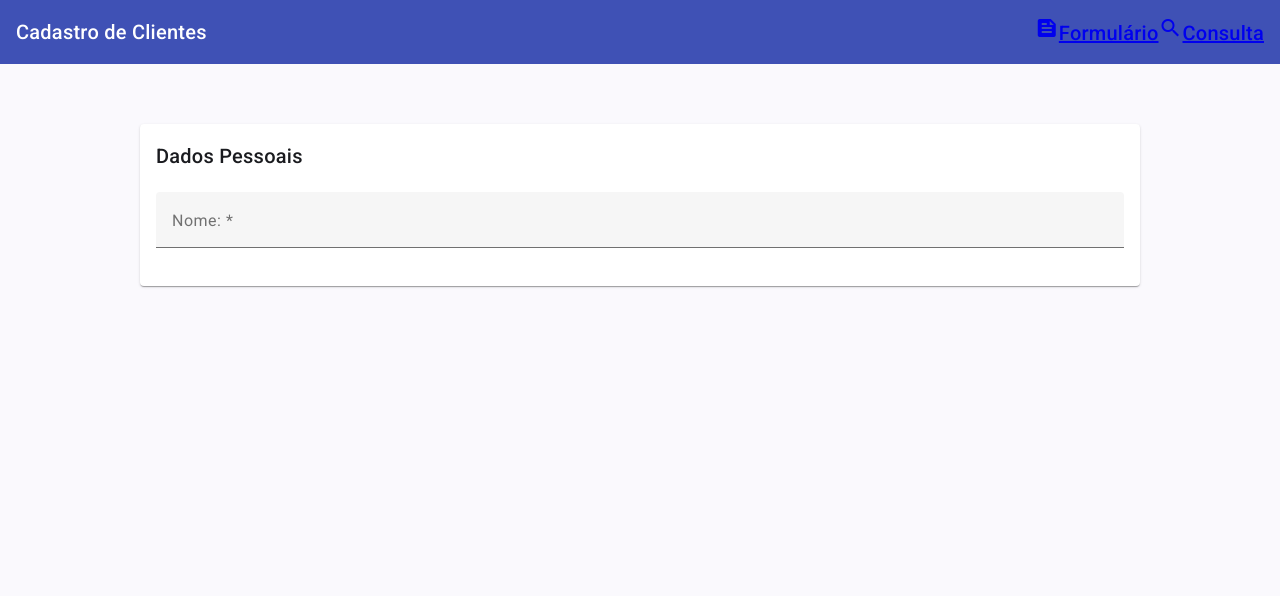
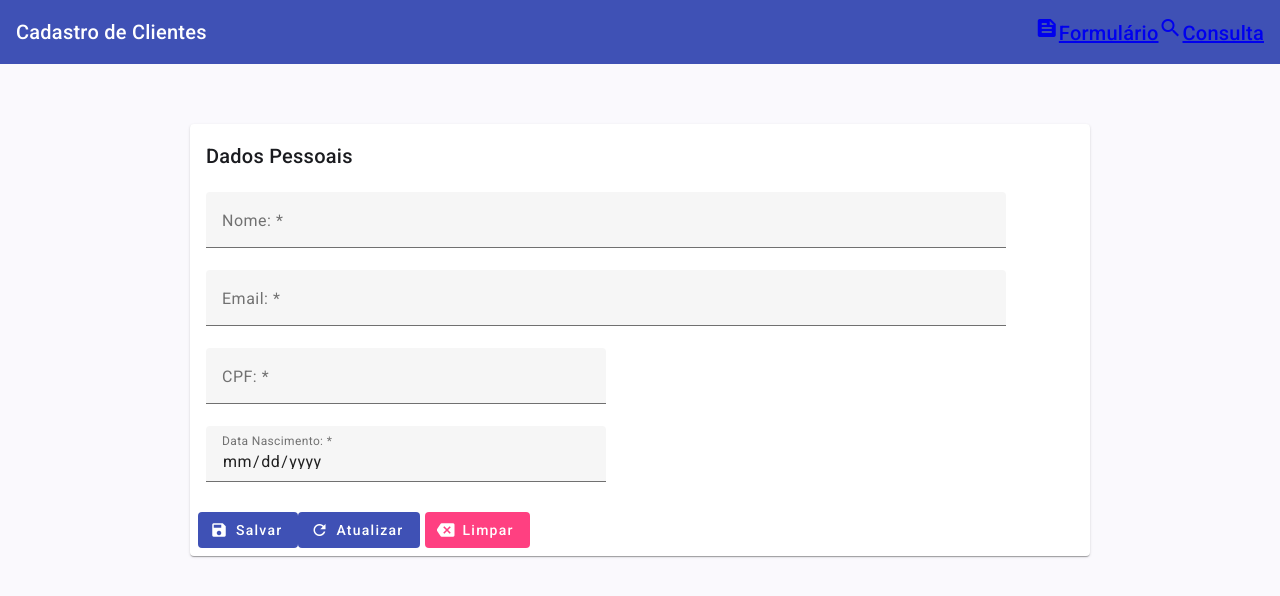
Before and after one commit to HeFidelis/crud-angular-material, an Angular app: page /cadastro in a window 1280 px wide. Shown: the top 596 px of the page. Built offline with nearby package versions, Linux system fonts and the light colour scheme.

Commit message:
Finalizando a parte visual do formulário

```diff
--- a/src/app/cadastro/cadastro.html
+++ b/src/app/cadastro/cadastro.html
@@ -1,5 +1,5 @@
 <div fxLayout="row" fxLayoutAlign="center">
-  <div fxLayout="column" fxFlex="1000px">
+  <div fxLayout="column" fxFlex="900px">
     <form class="mt-60" #clientesFrm="ngForm">
       <mat-card>
         <mat-card-header>
@@ -7,12 +7,55 @@
         </mat-card-header>
         <mat-card-content class="mt-20">
           <div fxLayout="row" fxLayoutAlign="start" fxLayoutGap="16px">
-            <mat-form-field class="full-width">
-              <mat-label>Nome: *</mat-label>
-              <input type="text" placeholder="Ex: José da Silva" matInput />
-            </mat-form-field>
+            <div fxLayout="column" fxFlex="800px">
+              <mat-form-field class="full-width">
+                <mat-label>Nome: *</mat-label>
+                <input type="text" placeholder="Ex: José da Silva" matInput />
+              </mat-form-field>
+            </div>
+          </div>
+
+          <div fxLayout="row" fxLayoutAlign="start" fxLayoutGap="16px">
+            <div fxLayout="column" fxFlex="800px">
+              <mat-form-field class="full-width">
+                <mat-label>Email: *</mat-label>
+                <input type="email" placeholder="Digite seu email" matInput />
+              </mat-form-field>
+            </div>
+          </div>
+
+          <div fxLayout="row" fxLayoutAlign="start" fxLayoutGap="16px">
+            <div fxLayout="column" fxFlex="400px">
+              <mat-form-field class="full-width">
+                <mat-label>CPF: *</mat-label>
+                <input type="text" placeholder="Digite seu CPF" matInput />
+              </mat-form-field>
+            </div>
+          </div>
+
+          <div fxLayout="row" fxLayoutAlign="start" fxLayoutGap="16px">
+            <div fxLayout="column" fxFlex="400px">
+              <mat-form-field class="full-width">
+                <mat-label>Data Nascimento: *</mat-label>
+                <input type="date" placeholder="Digite sua Data de Nascimento" matInput />
+              </mat-form-field>
+            </div>
           </div>
         </mat-card-content>
+        <mat-card-actions>
+          <button mat-flat-button color="primary">
+            <mat-icon fontIcon="save"></mat-icon>
+            Salvar
+          </button>
+          <button mat-flat-button color="primary">
+            <mat-icon fontIcon="refresh"></mat-icon>
+            Atualizar
+          </button>
+          <button mat-flat-button color="accent" class="ml-5">
+            <mat-icon fontIcon="backspace"></mat-icon>
+            Limpar
+          </button>
+        </mat-card-actions>
       </mat-card>
     </form>
   </div>
```
Also changed, not shown: src/app/cadastro/cadastro.ts (+6 -2 lines).
